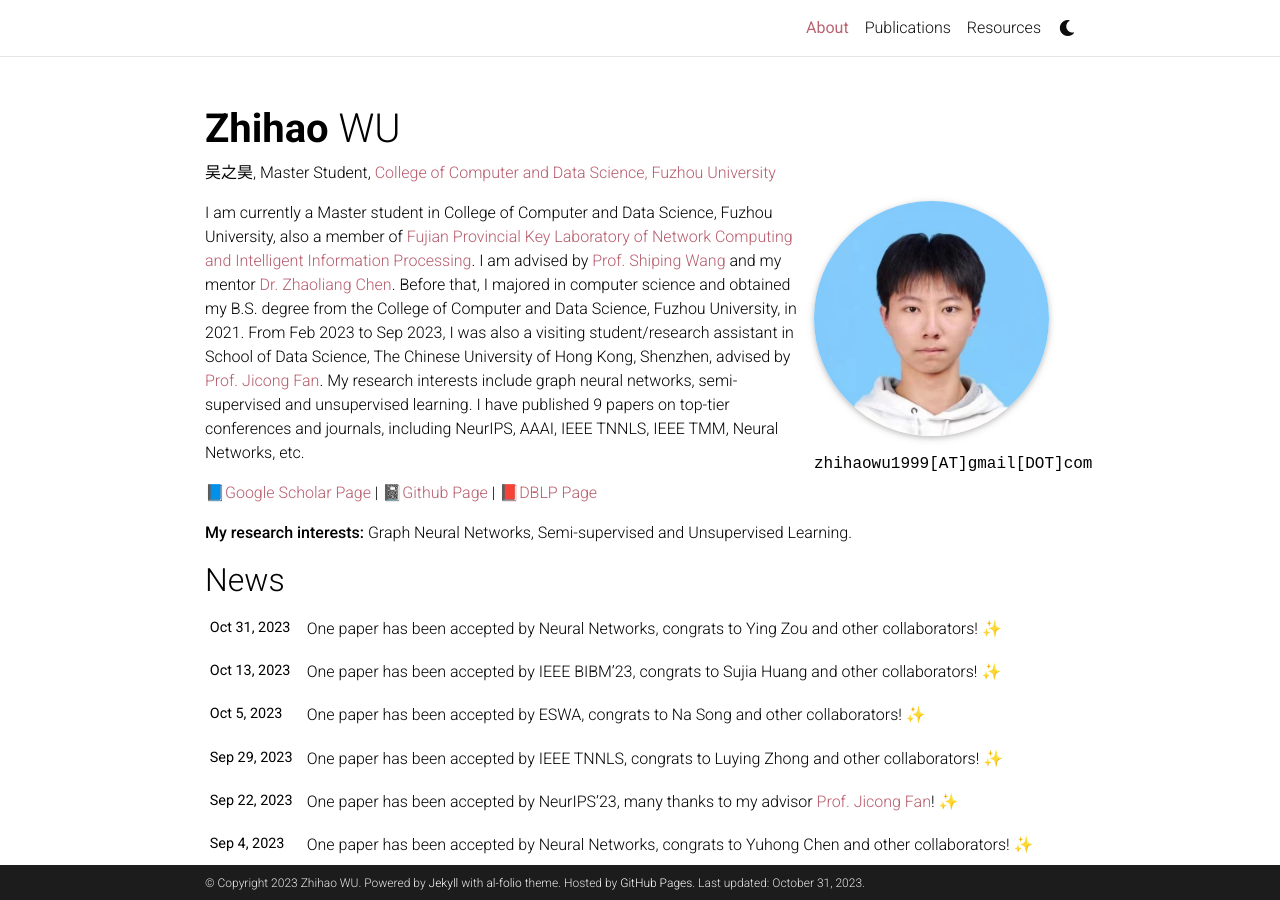
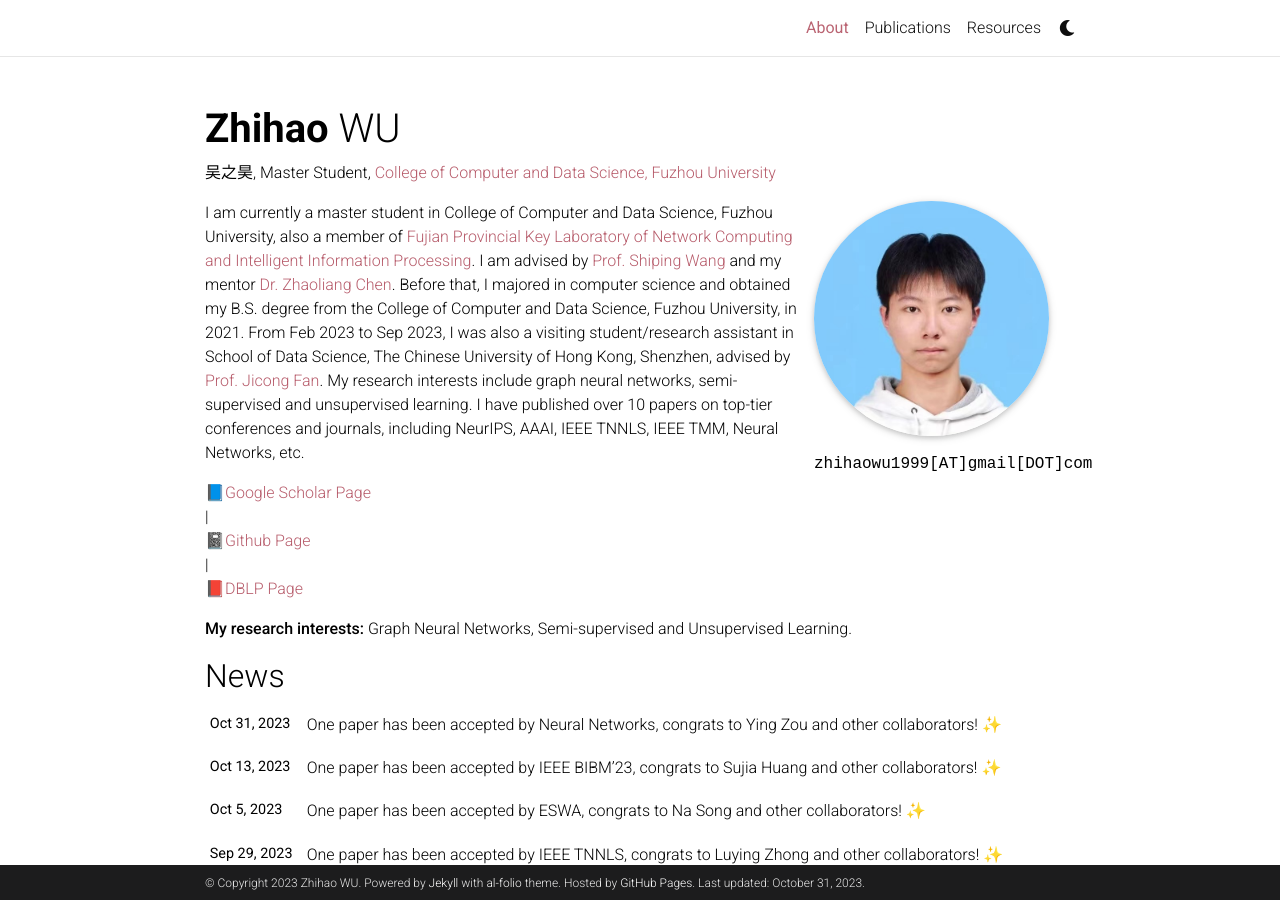
Before and after one commit to huangsuj/huangsuj.github.io, a Jekyll site: the page built from _pages/about.md, in a window 1280 px wide and 900 px high. Built offline with Jekyll 4.4.1, drawn with Linux system fonts in a browser that asks for light colours; full-size pictures stand in for the smaller copies a plugin makes; emoji names are drawn with the system emoji font; comment, search, counter and statistics services are not loaded; a style sheet for code colours, icons or effects is not loaded.

Commit message:
Update about.md

```diff
--- a/_pages/about.md
+++ b/_pages/about.md
@@ -16,9 +16,9 @@
 social: false  # includes social icons at the bottom of the page
 ---
 
-I am currently a Master student in College of Computer and Data Science, Fuzhou University, also a member of [Fujian Provincial Key Laboratory of Network Computing and Intelligent Information Processing](https://ncip.fzu.edu.cn/). I am advised by [Prof. Shiping Wang](https://ccds.fzu.edu.cn/info/1202/8958.htm) and my mentor [Dr. Zhaoliang Chen](https://chenzl23.github.io/). Before that, I majored in computer science and obtained my B.S. degree from the College of Computer and Data Science, Fuzhou University, in 2021. From Feb 2023 to Sep 2023, I was also a visiting student/research assistant in School of Data Science, The Chinese University of Hong Kong, Shenzhen, advised by [Prof. Jicong Fan](https://jicongfan.github.io/). My research interests include graph neural networks, semi-supervised and unsupervised learning. I have published 9 papers on top-tier conferences and journals, including NeurIPS, AAAI, IEEE TNNLS, IEEE TMM, Neural Networks, etc.
+I am currently a master student in College of Computer and Data Science, Fuzhou University, also a member of [Fujian Provincial Key Laboratory of Network Computing and Intelligent Information Processing](https://ncip.fzu.edu.cn/). I am advised by [Prof. Shiping Wang](https://ccds.fzu.edu.cn/info/1202/8958.htm) and my mentor [Dr. Zhaoliang Chen](https://chenzl23.github.io/). Before that, I majored in computer science and obtained my B.S. degree from the College of Computer and Data Science, Fuzhou University, in 2021. From Feb 2023 to Sep 2023, I was also a visiting student/research assistant in School of Data Science, The Chinese University of Hong Kong, Shenzhen, advised by [Prof. Jicong Fan](https://jicongfan.github.io/). My research interests include graph neural networks, semi-supervised and unsupervised learning. I have published over 10 papers on top-tier conferences and journals, including NeurIPS, AAAI, IEEE TNNLS, IEEE TMM, Neural Networks, etc.
 
-:blue_book:[Google Scholar Page](https://scholar.google.com/citations?user=QDlGhPsAAAAJ)  |  :notebook:[Github Page](https://github.com/ZhihaoWu99)  |  :closed_book:[DBLP Page](https://dblp.org/pid/27/8792-3.html)
+:blue_book:[Google Scholar Page](https://scholar.google.com/citations?user=QDlGhPsAAAAJ) <br/> | <br/> :notebook:[Github Page](https://github.com/ZhihaoWu99) <br/> | <br/> :closed_book:[DBLP Page](https://dblp.org/pid/27/8792-3.html)
 <br/>
 <!-- [个人简历（中文）](https://chenzl23.github.io/assets/pdf/Curriculum Vitae_CN.pdf)/ [Curriculum Vitae (English)](https://chenzl23.github.io/assets/pdf/Curriculum Vitae.pdf) (updated at 18.10.2023). -->
 
```
